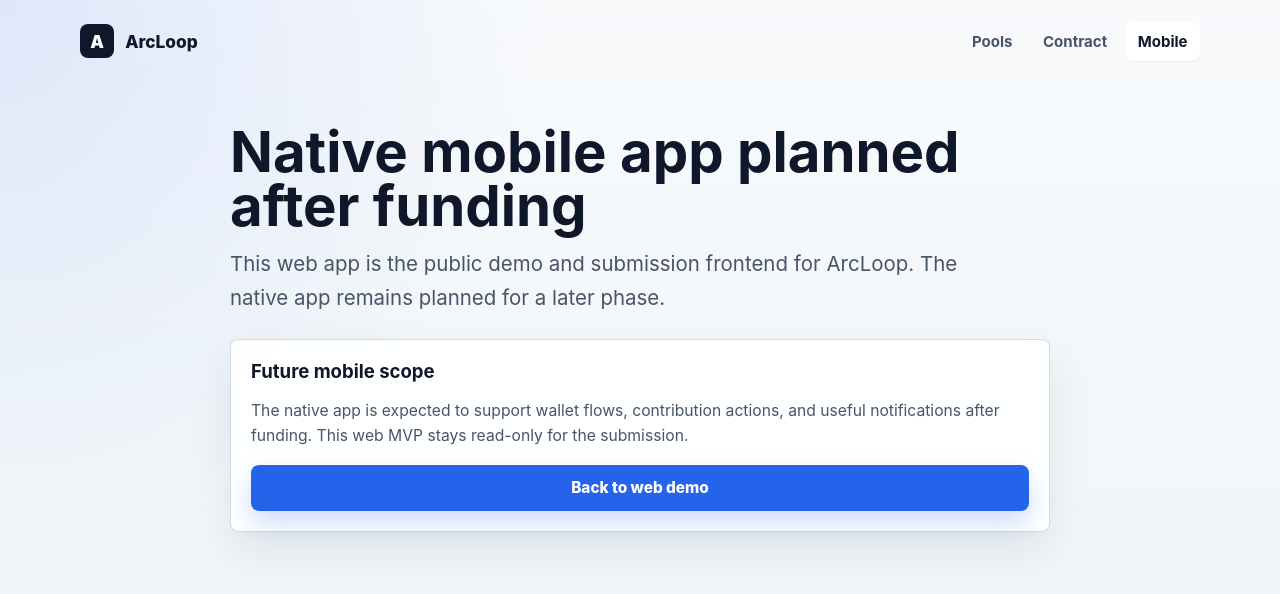
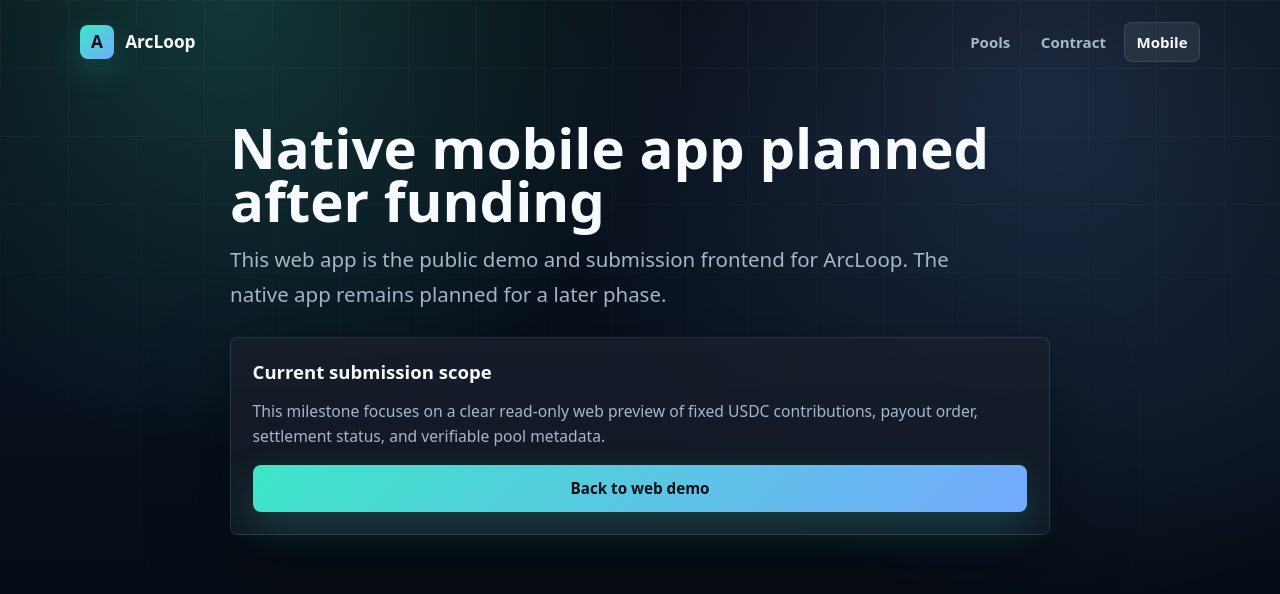
Before and after one commit to Abdillah13-ux/ArcLoop, a React (Vite) app in the folder apps/web/: page /mobile in a window 1280 px wide. Shown: the top 594 px of the page. Built offline with nearby package versions, Linux system fonts and the light colour scheme; no server answers.

Commit message:
feat: polish web submission frontend

```diff
--- a/apps/web/src/pages/HomePage.tsx
+++ b/apps/web/src/pages/HomePage.tsx
@@ -80,6 +80,29 @@ export function HomePage() {
               <InfoRow label="USDC" value={shortenAddress(contractInfo.usdcTokenAddress)} />
             </div>
           ) : null}
+          <div className="proof-rail" aria-label="ArcLoop settlement model">
+            <div className="proof-step">
+              <span>01</span>
+              <div>
+                <strong>Fixed USDC contribution</strong>
+                <small>Each pool exposes one contribution amount from contract state.</small>
+              </div>
+            </div>
+            <div className="proof-step">
+              <span>02</span>
+              <div>
+                <strong>Ordered payout rounds</strong>
+                <small>Round order and settlement history stay visible for review.</small>
+              </div>
+            </div>
+            <div className="proof-step">
+              <span>03</span>
+              <div>
+                <strong>Verifiable proof trail</strong>
+                <small>API records mirror Arc Testnet events for transparent review.</small>
+              </div>
+            </div>
+          </div>
         </Card>
       </section>
 
--- a/apps/web/src/pages/MobileComingSoonPage.tsx
+++ b/apps/web/src/pages/MobileComingSoonPage.tsx
@@ -13,10 +13,10 @@ export function MobileComingSoonPage() {
         </p>
       </div>
       <Card>
-        <h2>Future mobile scope</h2>
+        <h2>Current submission scope</h2>
         <p>
-          The native app is expected to support wallet flows, contribution actions, and
-          useful notifications after funding. This web MVP stays read-only for the submission.
+          This milestone focuses on a clear read-only web preview of fixed USDC contributions,
+          payout order, settlement status, and verifiable pool metadata.
         </p>
         <Link className="button primary full-width" to="/">
           Back to web demo
--- a/apps/web/src/styles.css
+++ b/apps/web/src/styles.css
@@ -1,10 +1,26 @@
 :root {
-  color: #102033;
-  background: #f6f8fb;
+  color: #f7fbff;
+  background: #070b12;
   font-family:
-    Inter, ui-sans-serif, system-ui, -apple-system, BlinkMacSystemFont, "Segoe UI", sans-serif;
+    ui-sans-serif, system-ui, -apple-system, BlinkMacSystemFont, "Segoe UI", sans-serif;
   font-synthesis: none;
   text-rendering: optimizeLegibility;
+  -webkit-font-smoothing: antialiased;
+  --bg: #070b12;
+  --bg-soft: #0b111c;
+  --surface: rgba(13, 20, 32, 0.82);
+  --surface-strong: rgba(17, 27, 43, 0.94);
+  --surface-raised: rgba(23, 35, 54, 0.9);
+  --line: rgba(152, 184, 220, 0.16);
+  --line-strong: rgba(158, 204, 255, 0.28);
+  --text: #f7fbff;
+  --muted: #a7b6c9;
+  --soft: #71829a;
+  --accent: #3ce6c6;
+  --accent-2: #76a9ff;
+  --accent-3: #f7c96f;
+  --danger: #ff8e9a;
+  --shadow: 0 24px 80px rgba(0, 0, 0, 0.36);
 }
 
 * {
@@ -16,8 +32,10 @@ body {
   min-width: 320px;
   min-height: 100vh;
   background:
-    radial-gradient(circle at top left, rgba(37, 99, 235, 0.12), transparent 34rem),
-    linear-gradient(180deg, #f8fafc 0%, #eef4f8 100%);
+    radial-gradient(circle at 18% 0%, rgba(60, 230, 198, 0.2), transparent 28rem),
+    radial-gradient(circle at 82% 12%, rgba(118, 169, 255, 0.18), transparent 32rem),
+    linear-gradient(180deg, #070b12 0%, #08111d 48%, #06090f 100%);
+  color: var(--text);
 }
 
 a {
@@ -31,6 +49,20 @@ button {
 
 .app-shell {
   min-height: 100vh;
+  overflow: hidden;
+  position: relative;
+}
+
+.app-shell::before {
+  background-image:
+    linear-gradient(rgba(255, 255, 255, 0.045) 1px, transparent 1px),
+    linear-gradient(90deg, rgba(255, 255, 255, 0.045) 1px, transparent 1px);
+  background-size: 68px 68px;
+  content: "";
+  inset: 0;
+  mask-image: linear-gradient(180deg, rgba(0, 0, 0, 0.72), transparent 62%);
+  pointer-events: none;
+  position: absolute;
 }
 
 .site-header {
@@ -40,14 +72,16 @@ button {
   gap: 1.5rem;
   width: min(1120px, calc(100% - 32px));
   margin: 0 auto;
-  padding: 22px 0;
+  padding: 22px 0 12px;
+  position: relative;
+  z-index: 2;
 }
 
 .brand {
   display: inline-flex;
   align-items: center;
   gap: 0.7rem;
-  color: #0f172a;
+  color: var(--text);
   font-size: 1.08rem;
   font-weight: 800;
 }
@@ -58,9 +92,12 @@ button {
   width: 34px;
   height: 34px;
   border-radius: 8px;
-  background: #0f172a;
-  color: #ffffff;
+  background:
+    linear-gradient(135deg, rgba(60, 230, 198, 0.95), rgba(118, 169, 255, 0.94)),
+    #3ce6c6;
+  color: #061017;
   font-weight: 900;
+  box-shadow: 0 12px 32px rgba(60, 230, 198, 0.18);
 }
 
 .site-nav {
@@ -72,23 +109,29 @@ button {
 
 .site-nav a {
   border-radius: 8px;
-  color: #475569;
+  color: var(--muted);
   font-size: 0.94rem;
   font-weight: 700;
   padding: 0.62rem 0.78rem;
+  transition:
+    background 180ms ease,
+    color 180ms ease,
+    border-color 180ms ease;
 }
 
 .site-nav a.active,
 .site-nav a:hover {
-  background: #ffffff;
-  color: #0f172a;
-  box-shadow: 0 1px 0 rgba(15, 23, 42, 0.06);
+  background: rgba(255, 255, 255, 0.07);
+  color: var(--text);
+  box-shadow: inset 0 0 0 1px var(--line);
 }
 
 .page {
   width: min(1120px, calc(100% - 32px));
   margin: 0 auto;
-  padding: 42px 0 72px;
+  padding: 48px 0 84px;
+  position: relative;
+  z-index: 1;
 }
 
 .narrow-page {
@@ -97,31 +140,32 @@ button {
 
 .hero {
   display: grid;
-  grid-template-columns: minmax(0, 1.12fr) minmax(320px, 0.88fr);
-  gap: 34px;
+  grid-template-columns: minmax(0, 1.08fr) minmax(330px, 0.92fr);
+  gap: 42px;
   align-items: center;
-  min-height: 520px;
+  min-height: 590px;
 }
 
 .hero-copy {
   display: grid;
-  gap: 1.35rem;
+  gap: 1.45rem;
+  position: relative;
 }
 
 .hero h1,
 .page-heading h1 {
-  color: #0f172a;
-  font-size: clamp(2.4rem, 6vw, 5.4rem);
-  line-height: 0.96;
+  color: var(--text);
+  font-size: clamp(2.55rem, 6vw, 5.85rem);
+  line-height: 0.94;
   letter-spacing: 0;
   margin: 0;
 }
 
 .hero p,
 .page-heading p {
-  color: #475569;
+  color: var(--muted);
   font-size: clamp(1.05rem, 2vw, 1.28rem);
-  line-height: 1.65;
+  line-height: 1.7;
   margin: 0;
   max-width: 760px;
 }
@@ -141,32 +185,45 @@ button {
   border: 0;
   border-radius: 8px;
   cursor: pointer;
-  font-size: 0.96rem;
+  font-size: 0.95rem;
   font-weight: 800;
-  padding: 0.85rem 1.05rem;
+  padding: 0.86rem 1.12rem;
+  transition:
+    border-color 180ms ease,
+    box-shadow 180ms ease,
+    transform 180ms ease,
+    background 180ms ease;
 }
 
 .button.primary {
-  background: #2563eb;
-  color: #ffffff;
-  box-shadow: 0 12px 26px rgba(37, 99, 235, 0.22);
+  background:
+    linear-gradient(135deg, #3ce6c6 0%, #76a9ff 100%),
+    #3ce6c6;
+  color: #061017;
+  box-shadow: 0 16px 42px rgba(60, 230, 198, 0.2);
 }
 
 .button.secondary {
-  background: #ffffff;
-  border: 1px solid #d6e0ea;
-  color: #0f172a;
+  background: rgba(255, 255, 255, 0.06);
+  border: 1px solid var(--line-strong);
+  color: var(--text);
 }
 
 .button.ghost {
-  color: #334155;
+  color: var(--muted);
+}
+
+.button:hover {
+  transform: translateY(-1px);
 }
 
 .button.disabled,
 .button:disabled {
-  background: #dbe4ee;
-  color: #64748b;
+  background: rgba(255, 255, 255, 0.055);
+  border: 1px solid var(--line);
+  color: var(--soft);
   cursor: not-allowed;
+  transform: none;
   width: 100%;
 }
 
@@ -177,41 +234,61 @@ button {
 .card {
   display: grid;
   gap: 1rem;
-  background: rgba(255, 255, 255, 0.92);
-  border: 1px solid rgba(203, 213, 225, 0.84);
+  background:
+    linear-gradient(180deg, rgba(255, 255, 255, 0.045), rgba(255, 255, 255, 0.018)),
+    var(--surface);
+  border: 1px solid var(--line);
   border-radius: 8px;
-  box-shadow: 0 18px 48px rgba(15, 23, 42, 0.08);
-  padding: 1.25rem;
+  box-shadow: var(--shadow);
+  padding: 1.35rem;
+  position: relative;
 }
 
 .hero-panel {
-  min-height: 310px;
+  min-height: 360px;
   align-content: start;
+  overflow: hidden;
   background:
-    linear-gradient(145deg, rgba(255, 255, 255, 0.95), rgba(240, 249, 255, 0.92)),
-    #ffffff;
+    radial-gradient(circle at top right, rgba(60, 230, 198, 0.24), transparent 15rem),
+    linear-gradient(145deg, rgba(17, 27, 43, 0.98), rgba(7, 11, 18, 0.92)),
+    var(--surface-strong);
+  border-color: rgba(157, 216, 255, 0.24);
+}
+
+.hero-panel::after {
+  background:
+    linear-gradient(90deg, rgba(60, 230, 198, 0.28), transparent 58%),
+    linear-gradient(180deg, transparent, rgba(118, 169, 255, 0.2));
+  bottom: 0;
+  content: "";
+  height: 4px;
+  left: 0;
+  position: absolute;
+  right: 0;
 }
 
 .panel-topline {
   display: flex;
   align-items: center;
   justify-content: space-between;
-  border-bottom: 1px solid #e2e8f0;
+  border-bottom: 1px solid var(--line);
   padding-bottom: 1rem;
 }
 
 .panel-topline span,
 .info-row span,
 .detail-row span {
-  color: #64748b;
+  color: var(--soft);
   font-size: 0.82rem;
   font-weight: 800;
+  letter-spacing: 0.08em;
   text-transform: uppercase;
 }
 
 .panel-topline strong {
-  color: #166534;
+  color: var(--accent);
   font-size: 0.92rem;
+  letter-spacing: 0.08em;
   text-transform: uppercase;
 }
 
@@ -225,15 +302,18 @@ button {
   display: flex;
   justify-content: space-between;
   gap: 1rem;
+  min-width: 0;
+  padding: 0.1rem 0;
 }
 
 .detail-row {
   display: grid;
+  gap: 0.35rem;
 }
 
 .info-row strong,
 .detail-row strong {
-  color: #0f172a;
+  color: var(--text);
   font-size: 0.98rem;
   line-height: 1.5;
   overflow-wrap: anywhere;
@@ -248,14 +328,14 @@ button {
 .pool-grid {
   display: grid;
   grid-template-columns: repeat(3, minmax(0, 1fr));
-  gap: 1rem;
-  margin-top: 1.25rem;
+  gap: 1.05rem;
+  margin-top: 1.45rem;
 }
 
 .section-grid h2,
 .card-heading h2,
 .card h2 {
-  color: #0f172a;
+  color: var(--text);
   font-size: 1.16rem;
   line-height: 1.25;
   margin: 0;
@@ -263,7 +343,7 @@ button {
 
 .section-grid p,
 .card p {
-  color: #475569;
+  color: var(--muted);
   font-size: 0.98rem;
   line-height: 1.58;
   margin: 0;
@@ -272,11 +352,15 @@ button {
 .page-heading {
   display: grid;
   gap: 0.9rem;
-  margin-bottom: 1.5rem;
+  margin-bottom: 1.6rem;
 }
 
 .page-heading h1 {
-  font-size: clamp(2.2rem, 4.4vw, 4rem);
+  font-size: clamp(2.2rem, 4.4vw, 4.25rem);
+}
+
+.page-heading .status-pill {
+  justify-self: start;
 }
 
 .pool-card-link {
@@ -292,8 +376,8 @@ button {
 }
 
 .pool-card-link:hover .card {
-  border-color: #93c5fd;
-  box-shadow: 0 24px 54px rgba(37, 99, 235, 0.12);
+  border-color: rgba(60, 230, 198, 0.42);
+  box-shadow: 0 26px 72px rgba(60, 230, 198, 0.11);
   transform: translateY(-2px);
 }
 
@@ -307,43 +391,52 @@ button {
 .status-pill {
   align-self: flex-start;
   border-radius: 999px;
-  color: #334155;
-  background: #e2e8f0;
+  color: var(--muted);
+  background: rgba(255, 255, 255, 0.06);
+  border: 1px solid var(--line);
   font-size: 0.74rem;
   font-weight: 900;
-  padding: 0.38rem 0.62rem;
+  letter-spacing: 0.08em;
+  padding: 0.42rem 0.68rem;
   text-transform: uppercase;
   white-space: nowrap;
 }
 
 .status-created {
-  background: #dff3ff;
-  color: #075985;
+  background: rgba(118, 169, 255, 0.12);
+  border-color: rgba(118, 169, 255, 0.34);
+  color: #b8d2ff;
 }
 
 .status-active {
-  background: #dcfce7;
-  color: #166534;
+  background: rgba(60, 230, 198, 0.12);
+  border-color: rgba(60, 230, 198, 0.34);
+  color: #9df5e6;
 }
 
 .status-completed {
-  background: #e2e8f0;
-  color: #334155;
+  background: rgba(247, 201, 111, 0.12);
+  border-color: rgba(247, 201, 111, 0.34);
+  color: #ffe3a1;
 }
 
 .status-cancelled {
-  background: #fee2e2;
-  color: #991b1b;
+  background: rgba(255, 142, 154, 0.12);
+  border-color: rgba(255, 142, 154, 0.34);
+  color: #ffc1c8;
 }
 
 .state-box {
   display: grid;
   justify-items: center;
   gap: 0.75rem;
-  background: #ffffff;
-  border: 1px solid #dbe4ee;
+  background:
+    linear-gradient(180deg, rgba(255, 255, 255, 0.045), rgba(255, 255, 255, 0.018)),
+    rgba(13, 20, 32, 0.84);
+  border: 1px solid var(--line);
   border-radius: 8px;
-  padding: 1.35rem;
+  box-shadow: var(--shadow);
+  padding: 1.45rem;
   text-align: center;
 }
 
@@ -353,32 +446,85 @@ button {
 }
 
 .state-box h2 {
-  color: #0f172a;
+  color: var(--text);
   font-size: 1.15rem;
 }
 
 .state-box p {
-  color: #475569;
+  color: var(--muted);
   line-height: 1.55;
 }
 
 .error-state {
-  background: #fff5f5;
-  border-color: #fecaca;
+  background:
+    linear-gradient(180deg, rgba(255, 142, 154, 0.105), rgba(255, 142, 154, 0.035)),
+    rgba(28, 12, 18, 0.72);
+  border-color: rgba(255, 142, 154, 0.32);
 }
 
 .error-state h2,
 .error-state p {
-  color: #991b1b;
+  color: #ffc1c8;
 }
 
 .loader {
   width: 26px;
   height: 26px;
-  border: 3px solid #dbeafe;
-  border-top-color: #2563eb;
+  border: 3px solid rgba(118, 169, 255, 0.22);
+  border-top-color: var(--accent);
   border-radius: 999px;
   animation: spin 900ms linear infinite;
+}
+
+.proof-rail {
+  display: grid;
+  gap: 0.8rem;
+  margin-top: 0.25rem;
+}
+
+.proof-step {
+  align-items: center;
+  background: rgba(255, 255, 255, 0.045);
+  border: 1px solid var(--line);
+  border-radius: 8px;
+  display: grid;
+  grid-template-columns: 2.4rem 1fr;
+  gap: 0.9rem;
+  padding: 0.9rem;
+}
+
+.proof-step span {
+  align-items: center;
+  background: rgba(60, 230, 198, 0.1);
+  border: 1px solid rgba(60, 230, 198, 0.22);
+  border-radius: 8px;
+  color: var(--accent);
+  display: inline-flex;
+  font-size: 0.82rem;
+  font-weight: 900;
+  height: 2.4rem;
+  justify-content: center;
+  width: 2.4rem;
+}
+
+.proof-step strong {
+  color: var(--text);
+  display: block;
+  font-size: 0.96rem;
+  line-height: 1.35;
+}
+
+.proof-step small {
+  color: var(--soft);
+  display: block;
+  font-size: 0.8rem;
+  line-height: 1.45;
+  margin-top: 0.2rem;
+}
+
+.detail-stack {
+  display: grid;
+  gap: 1rem;
 }
 
 @keyframes spin {
@@ -401,6 +547,7 @@ button {
   .site-header {
     align-items: flex-start;
     flex-direction: column;
+    gap: 1rem;
   }
 
   .site-nav {
@@ -410,7 +557,7 @@ button {
   .hero {
     grid-template-columns: 1fr;
     min-height: auto;
-    padding-top: 24px;
+    padding-top: 18px;
   }
 
   .section-grid,
@@ -422,7 +569,26 @@ button {
 @media (max-width: 560px) {
   .page {
     width: min(100% - 24px, 1120px);
-    padding-top: 24px;
+    padding-top: 28px;
+    padding-bottom: 58px;
+  }
+
+  .site-header {
+    width: min(100% - 24px, 1120px);
+  }
+
+  .site-nav {
+    width: 100%;
+  }
+
+  .site-nav a {
+    flex: 1;
+    text-align: center;
+  }
+
+  .hero h1,
+  .page-heading h1 {
+    font-size: clamp(2.35rem, 15vw, 3.65rem);
   }
 
   .hero-actions {
@@ -440,4 +606,8 @@ button {
   .info-row strong {
     text-align: left;
   }
+
+  .card-heading {
+    display: grid;
+  }
 }
```
Also changed, not shown: apps/web/src/pages/PoolDetailPage.tsx (+8 -1 lines), 2 other files (tests, documents, lock files or other folders).
